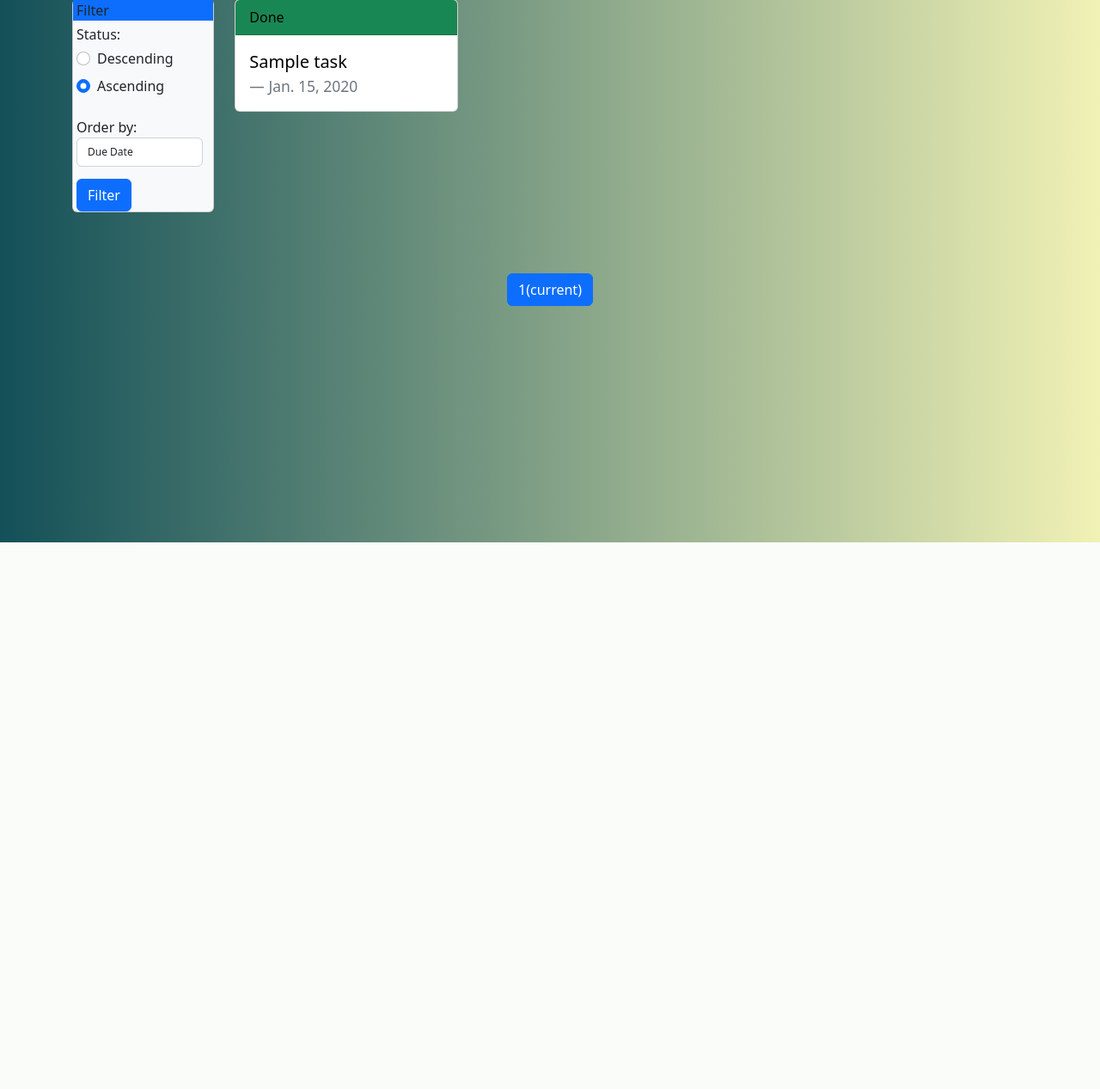
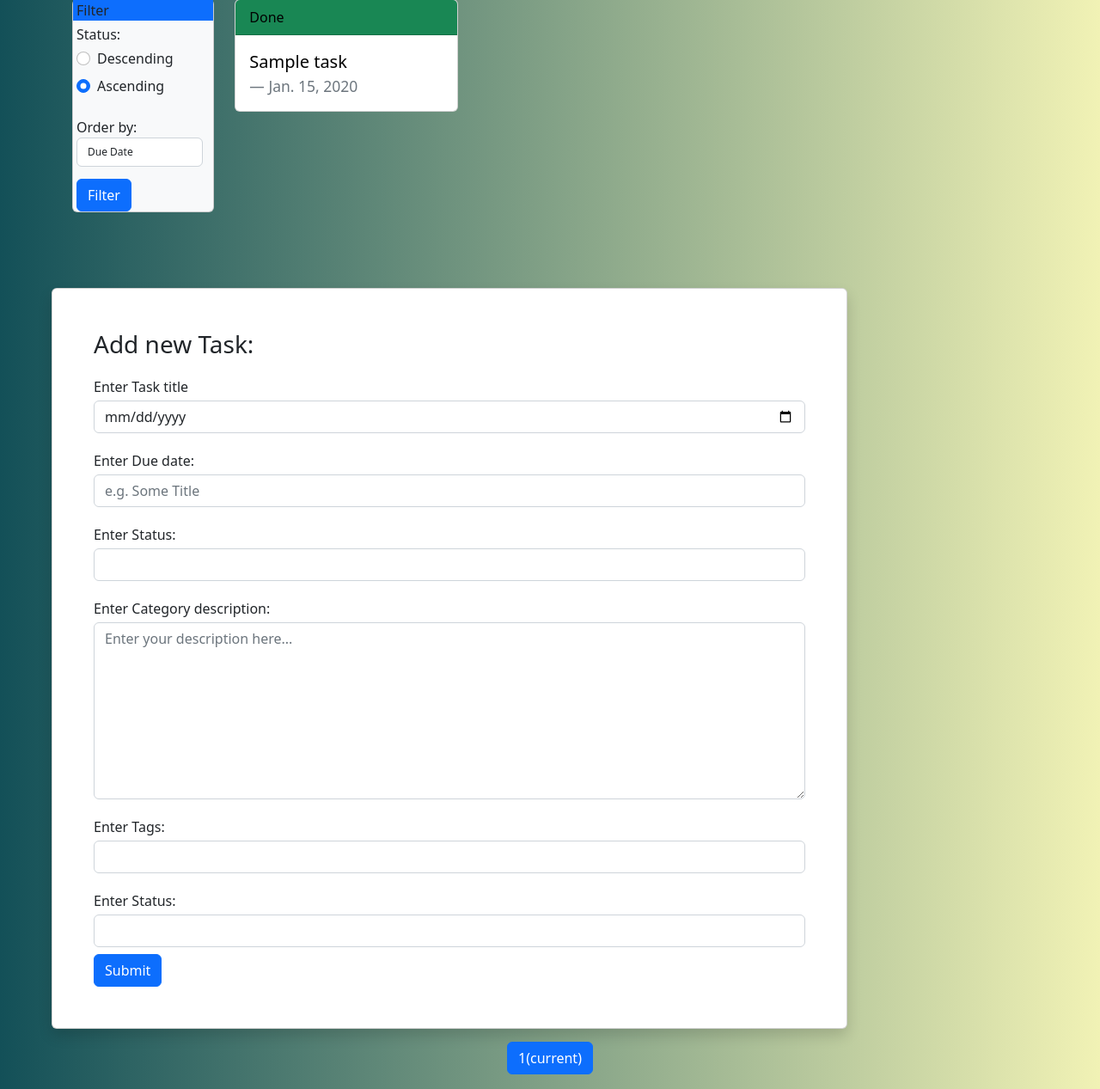
Before and after one commit to m-kafaiekhou/CW, a Django app: page /tasks/ in a window 1280 px wide. Shown: the part 169-1436 px from the top of the page at 86% size. Before the commit the page ends 800 px from the top, so only its background shows below. Run offline with Django 4.2, Linux system fonts and the light colour scheme; tables that the repository leaves empty hold one stand-in row (values such as "Sample post"); lists and menus that the app fills with data are empty.

Commit message:
chore: form task

```diff
--- a/CW17/thur/com_proj/TaskManagement/templates/taskmanager/view_all.html
+++ b/CW17/thur/com_proj/TaskManagement/templates/taskmanager/view_all.html
@@ -131,6 +131,56 @@
             {% endfor %}
         </div>
     </div>
+    <div class="container me-5 mt-4">
+        <div class="row">
+            <div class="col-10">
+                <div class="card shadow my-3 p-5">
+                    <h3>Add new Task:</h3>
+                    <form action="#" method="POST">
+                        {% csrf_token %}
+                        <div class="form-group py-2">
+                            <label class="py-1">Enter Task title</label>
+                            <input required type="date" class="form-control" placeholder="e.g. Some Title" name="title">
+                        </div>
+                        <div class="form-group py-2">
+                            <label class="py-1">Enter Due date:</label>
+                            <input required type="text" class="form-control" placeholder="e.g. Some Title" name="due_date">
+                        </div>
+                        <div class="form-group py-2">
+                            <label class="py-1">Enter Status:</label>
+                            <select name="status" class="form-control">
+                                {% for s in task %}
+                                    <option value="{{ s }}" selected>{{ s }}</option>
+                                {% endfor %}
+                            </select>
+                        </div>
+                        <div class="form-group py-2">
+                            <label class="py-1">Enter Category description:</label>
+                            <textarea class="form-control" name="description" rows="8"
+                                      placeholder="Enter your description here..."></textarea>
+                        </div>
+                        <div class="form-group py-2">
+                            <label class="py-1">Enter Tags:</label>
+                            <select name="status" class="form-control">
+                                {% for s in tag %}
+                                    <option value="{{ s.id }}" selected>{{ s.name }}</option>
+                                {% endfor %}
+                            </select>
+                        </div>
+                        <div class="form-group py-2">
+                            <label class="py-1">Enter Status:</label>
+                            <select name="status" class="form-control">
+                                {% for s in category %}
+                                    <option value="{{ s.id }}" selected>{{ s.name }}</option>
+                                {% endfor %}
+                            </select>
+                        </div>
+                        <button type="submit" class="btn btn-primary">Submit</button>
+                    </form>
+                </div>
+            </div>
+        </div>
+    </div>
 
     <div class="h-100 d-flex justify-content-center">
         <div class="row ">
```
